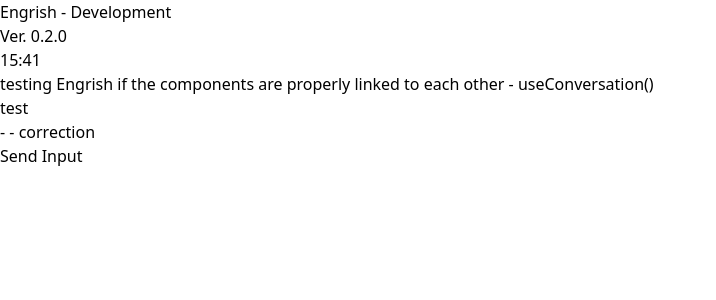
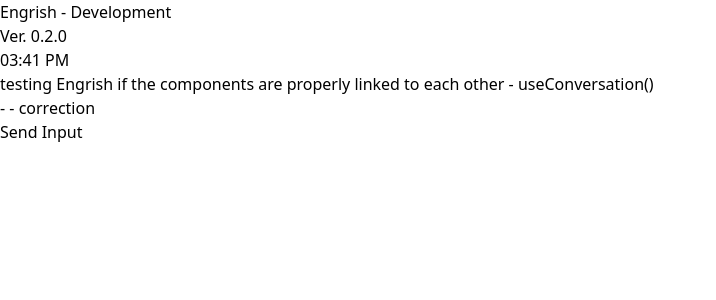
Before and after one commit to bonaktan/Engrish, a Next.js app: page / in a window 1280 px wide. Shown: the top 300 px of the page, without its empty margins (0-716 px from the left). Built offline with nearby package versions, Linux system fonts and the light colour scheme.

Commit message:
Finished Message Classes

```diff
--- a/package.json
+++ b/package.json
@@ -9,6 +9,7 @@
     "lint": "next lint"
   },
   "dependencies": {
+    "moment": "^2.30.1",
     "next": "15.0.3",
     "react": "19.0.0-rc-66855b96-20241106",
     "react-dom": "19.0.0-rc-66855b96-20241106"
--- a/src/app/frontend/appContext.js
+++ b/src/app/frontend/appContext.js
@@ -4,7 +4,7 @@ import speechToText from "../backend/speechtotext";
 import { Message } from "../backend/structures";
 
 export default function useConversation() {
-    const [convo, addConvo] = useReducer(updateConvo, [new Message("AI", "testing Engrish if the components are properly linked to each other - useConversation()")]);
+    const [convo, addConvo] = useReducer(updateConvo, [new Message("ai", "testing Engrish if the components are properly linked to each other - useConversation()")]);
     const [correction, setCorrection] = useState("-");
     async function handleAddConvo(e) {
         // entrypoint of the convo loop, initiated in app/ui/UserControls.jsx
@@ -13,7 +13,7 @@ export default function useConversation() {
         addConvo({sender: "user", message: userInput}); // calls updateConvo()
         var { grammarFeedback, llmGeneration } = await speechToText(userInput); // TODO: Refactor
         setCorrection(grammarFeedback.output);
-        addConvo({sender: "user", message: llmGeneration.output});
+        addConvo({sender: "ai", message: llmGeneration.output});
         // TODO: play the audio output that llmGeneration.audio gives
     }
     return { convo, correction, handleAddConvo, setCorrection };
--- a/src/app/ui/ConversationView.jsx
+++ b/src/app/ui/ConversationView.jsx
@@ -1,6 +1,7 @@
 export default function ConversationView({convo}) {
     // convo is an array taht contains the convo history betwen user and ai
     // string bawat item sa loob ng convo (baka maging object soon)
+    console.log(convo)
     return (
         <div className="flex-grow">
             {/* wag kayo matakot sa itsura ng ano, ginagawa lang nya iniisa isa yung items sa loob ng convo*/}
@@ -10,15 +11,15 @@ export default function ConversationView({convo}) {
                 // message: message
                 // sender: sino nagsnd, system, ai, or user
                 // corrections: for user sender, anong mga mali
-                const time = new Date(message.time)
+                const time = new Date(message.time).toLocaleTimeString("en-BR", {hour: "2-digit", minute: "2-digit"})
                 return (
-                    <div key={key} className="flex">
-                        <p>{time.getHours()}:{time.getMinutes()}</p>
+                    <div key={key} className={"flex items-center " + (message.sender=="user" ? "justify-end" : "justify-start")}>
+                        <p className="flex-shrink-0">{time}</p> { /* subject to design choices */ }
                         <p>{message.message}</p>
                     </div>
                 )
             })}
-            <p>test</p>
+
         </div>
     )
 }
```
Also changed, not shown: 1 other file (tests, documents, lock files or other folders).
